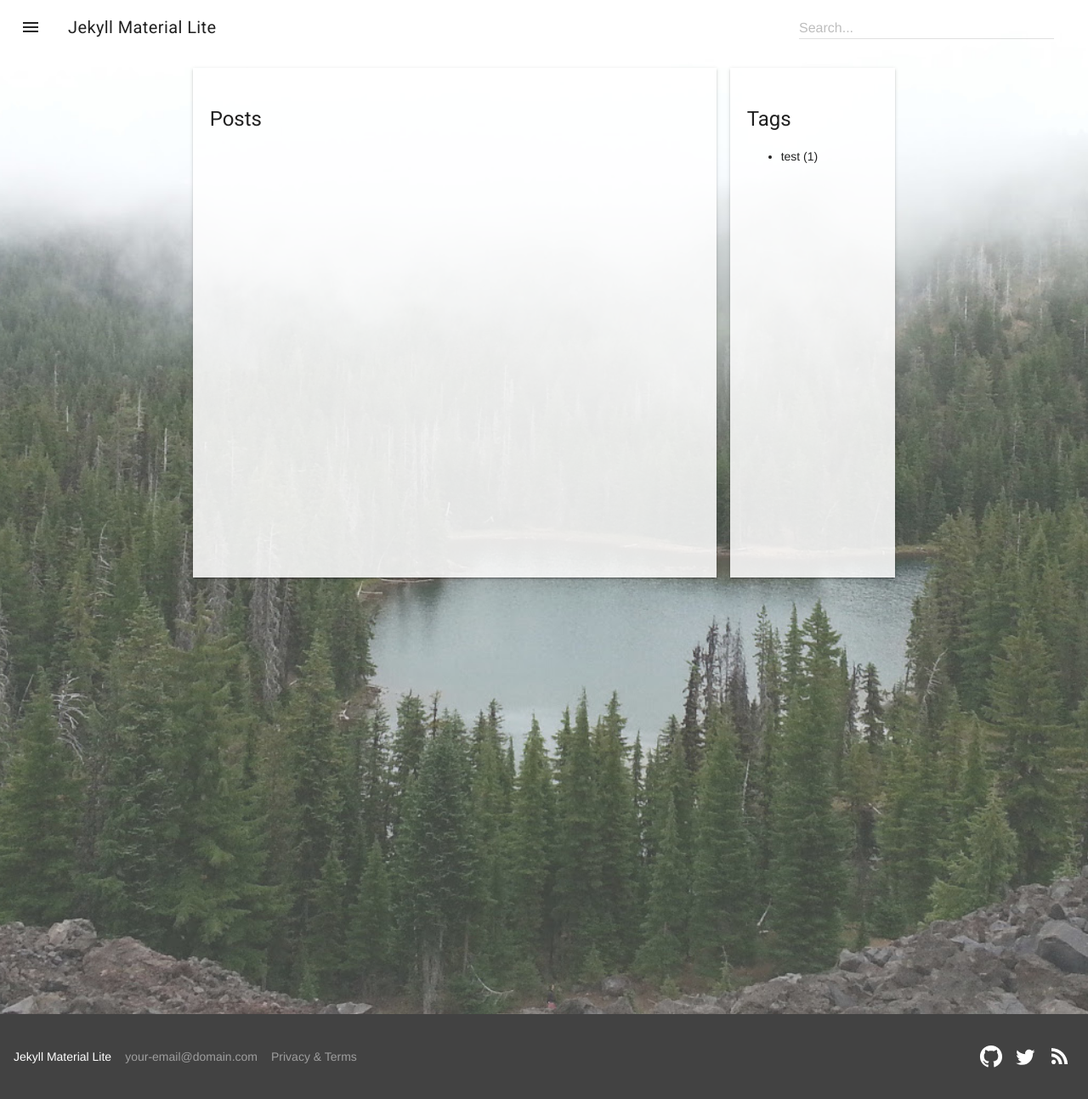
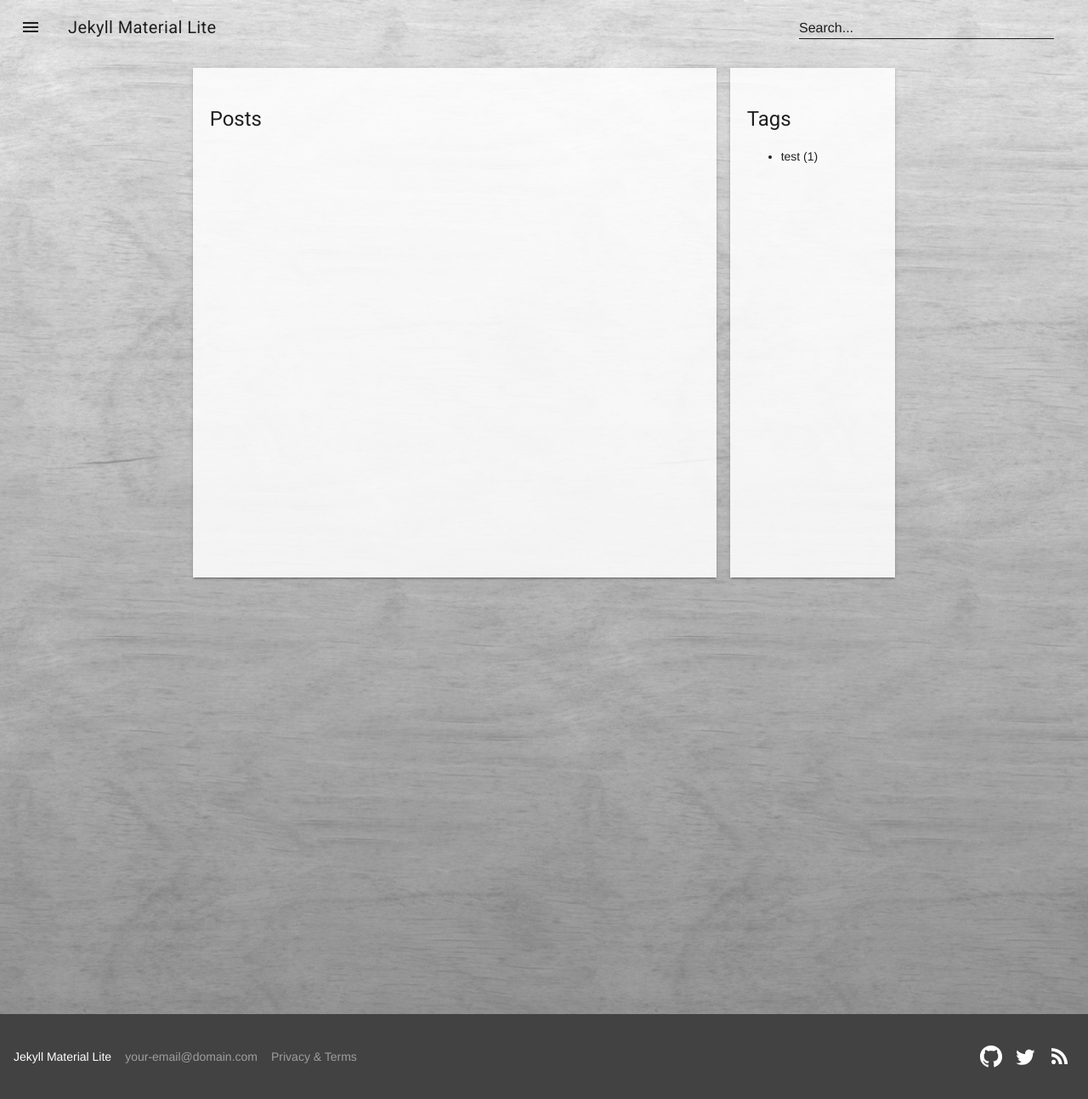
Before and after one commit to mudpuddle/jekyll-mdl, a Jekyll site: the page built from search.md, in a window 1280 px wide. Shown: the whole page at 85% size. Built offline with Jekyll 4.4.1, drawn with Linux system fonts in a browser that asks for light colours.

Commit message:
changed to a generic background created at http://mudcu.be/bg/

```diff
--- a/_includes/header.html
+++ b/_includes/header.html
@@ -8,10 +8,10 @@
       {% if page.title == 'Search' %}
       <!-- Search box -->
       <div class="mdl-textfield mdl-js-textfield mdl-textfield--floating-label mdl-textfield--align-right">
-        <label class="mdl-textfield__label" for="fixed-header-search">
+        <label class="mdl-textfield__label jekyll-mdl-darker-text" for="fixed-header-search">
           Search...
         </label>
-        <input class="mdl-textfield__input" type="text" name="sample" id="fixed-header-search" />
+        <input class="mdl-textfield__input jekyll-mdl-darker-border" type="text" name="sample" id="fixed-header-search" />
       </div>
       {% endif %}
     </div>
--- a/public/css/jekyll_mdl.scss
+++ b/public/css/jekyll_mdl.scss
@@ -10,26 +10,44 @@
   text-decoration: none;
 }
 
-
-.layout-transparent {
-  background: rgb(158, 158, 158) url('../../public/images/background.jpg');
+/*  This background was generated at this great site
+    http://mudcu.be/bg/
+ */
+body::before {
+  background: rgb(158, 158, 158) url('../../public/images/background.png');
   background-position: center top;
   background-size: cover;
   background-repeat: no-repeat;
   content: '';
+  background-attachment: fixed;
+  will-change: transform;
+  z-index: -1;
+  left: 0;
+  right: 0;
+  bottom: 0;
+  top: 0;
+  position: fixed;
 }
-
 @media screen and (min-width: 400px) and (max-width: 1024px) {
-  .layout-transparent {
-    background: rgb(158, 158, 158) url('../../public/images/background970.jpg');
+  body::before {
+    background: rgb(158, 158, 158) url('../../public/images/background970.png');
     background-position: center top;
     background-size: cover;
     background-repeat: no-repeat;
+    background-attachment: fixed;
+    content: '';
+    will-change: transform;
+    z-index: -1;
+    left: 0;
+    right: 0;
+    bottom: 0;
+    top: 0;
+    position: fixed;
   }
 }
 
 @media screen and (max-width: 399px) {
-  .layout-transparent {
+  body::before {
       background: rgb(158, 158, 158);
   }
 }
@@ -40,6 +58,13 @@
   /* This background is dark, so we set text to white. Use 87% black instead if
      your background is light. */
   color: rgba(0,0,0, 0.87);
+}
+
+.jekyll-mdl-darker-text {
+  color: rgba(0, 0, 0, 0.87);
+}
+.jekyll-mdl-darker-border {
+  border-bottom: 1px solid rgba(0,0,0, 0.87);
 }
 
 .jekyll-mdl-content {
```
Also changed, not shown: public/images/background.jpg (deleted), public/images/background.png (added), public/images/background970.jpg (deleted), public/images/background970.png (added).
